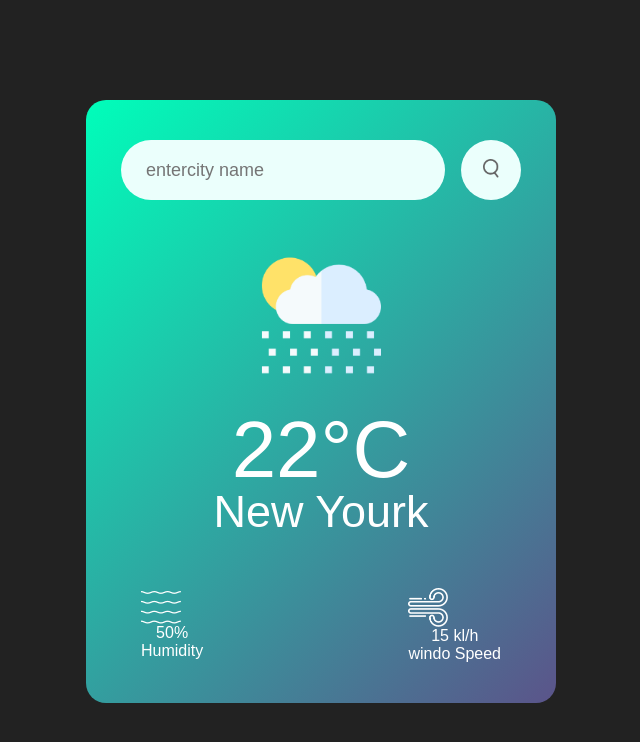
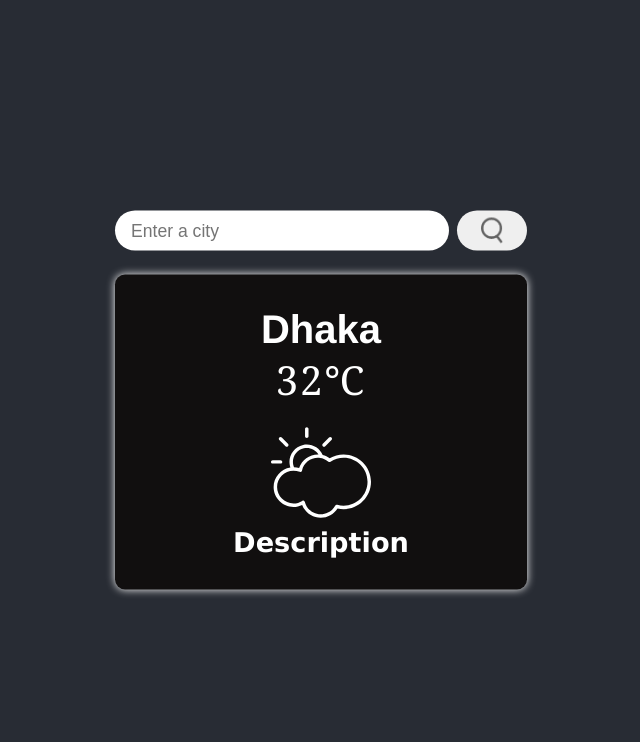
Before and after one commit to mahmudul7608/weather-report, a plain HTML site: page img/index.html in a window 1280 px wide. Shown: the whole page, without its empty margins (319-959 px from the left). Drawn offline with Linux system fonts and the light colour scheme.

Commit message:
change all them

```diff
--- a/img/index.html
+++ b/img/index.html
@@ -7,36 +7,58 @@
     <title>Weather report</title>
   </head>
   <body>
-    <div class="card">
-      <div class="search">
-        <input type="text" placeholder="entercity name" spellcheck="false" />
-        <button><img src="./search.png" /></button>
-      </div>
-      <div class="weather">
-        <img src="./rain.png" class="weather-icon" />
-        <h1 class="temp">22°C</h1>
-        <h2 class="city">New Yourk</h2>
-        <div class="detailes">
-          <div>
-            <div class="col">
-              <img src="./humidity.png" />
-            </div>
-            <div>
-              <p class="humidity">50%</p>
-              <p>Humidity</p>
-            </div>
-          </div>
-          <div>
-            <div class="col">
-              <img src="./wind.png" />
-            </div>
-            <div>
-              <p class="wind">15 kl/h</p>
-              <p>windo Speed</p>
-            </div>
-          </div>
+    <body class="canty">
+      <div class="container">
+        <div class="btn-container">
+          <input id="input-btn" type="text" placeholder="Enter a city" />
+          <button id="submit-btn"><img src="./search.png" alt=""></button>
+        </div>
+        <div class="box">
+          <h3 id="city">Dhaka</h3>
+          <p></p>
+          <p id="temp">32℃</p>
+          <svg
+            height="100px"
+            width="100px"
+            version="1.1"
+            id="Capa_1"
+            xmlns="http://www.w3.org/2000/svg"
+            xmlns:xlink="http://www.w3.org/1999/xlink"
+            viewBox="0 0 368.42 368.42"
+            xml:space="preserve"
+          >
+            <g>
+              <path
+                style="fill: #fff"
+                d="M131.821,56.912c3.525,0,6.391-2.861,6.391-6.391V23.897c0-3.53-2.861-6.391-6.391-6.391
+      c-3.53,0-6.391,2.861-6.391,6.391v26.624C125.43,54.051,128.291,56.912,131.821,56.912z M195.415,89.394
+      c1.637,0,3.274-0.626,4.52-1.871l22.893-22.893c2.497-2.497,2.497-6.549,0-9.034c-2.497-2.497-6.543-2.497-9.04,0l-22.893,22.893
+      c-2.497,2.497-2.497,6.549,0,9.034C192.146,88.768,193.783,89.394,195.415,89.394z M53.526,87.523
+      c1.246,1.246,2.877,1.871,4.514,1.871s3.274-0.626,4.514-1.871c2.497-2.497,2.497-6.538,0-9.034L39.662,55.595
+      c-2.497-2.497-6.543-2.497-9.034,0c-2.497,2.497-2.497,6.538,0,9.034C30.627,64.63,53.526,87.523,53.526,87.523z M41.533,145.117
+      c0-3.525-2.856-6.391-6.391-6.391H6.391c-3.525,0-6.391,2.866-6.391,6.391c0,3.53,2.861,6.391,6.391,6.391h28.751
+      C38.677,151.508,41.533,148.652,41.533,145.117z M267.509,117.552c-18.139,0-35.8,4.857-51.356,14.087
+      c-7.702-5.629-16.431-9.671-25.645-11.944c-11.89-27.489-41.973-43.703-72.296-37.051c-34.418,7.539-56.283,41.674-48.739,76.087
+      c0.522,2.371,1.229,4.645,2.007,6.891c-34.968,5.466-61.831,35.707-61.831,72.187c0,40.347,32.814,73.172,73.161,73.172
+      c11.123,0,22.045-2.551,32.003-7.419c10.612,28.24,37.676,47.352,68.396,47.352c25.27,0,48.544-12.972,61.907-34.152
+      c7.462,1.708,14.979,2.594,22.398,2.594c55.636,0,100.906-45.275,100.906-100.916C368.415,162.816,323.135,117.552,267.509,117.552
+      z M120.943,95.127c21.49-4.705,42.789,4.955,53.999,22.501c-0.647-0.016-1.289-0.076-1.936-0.076
+      c-32.014,0-59.618,20.282-69.419,50.121c-6.108-1.811-12.396-2.774-18.787-2.948c-1.169-2.785-2.176-5.668-2.839-8.724
+      C75.918,128.473,93.405,101.169,120.943,95.127z M267.509,306.576c-7.854,0-15.849-1.131-23.758-3.345
+      c-2.888-0.805-5.934,0.5-7.359,3.122c-10.568,19.602-30.937,31.786-53.189,31.786c-27.63,0-51.671-18.727-58.459-45.552
+      c-0.506-1.985-1.931-3.612-3.835-4.368c-0.761-0.299-1.561-0.451-2.361-0.451c-1.202,0-2.388,0.337-3.432,0.995
+      c-9.714,6.173-20.886,9.437-32.313,9.437c-33.293,0-60.384-27.092-60.384-60.39c0-33.303,27.087-60.395,60.384-60.395
+      c7.8,0,15.436,1.496,22.703,4.455c1.735,0.713,3.704,0.62,5.363-0.261c1.67-0.865,2.861-2.42,3.28-4.248
+      c6.249-27.701,30.453-47.042,58.851-47.042c2.665,0,5.314,0.228,7.936,0.577c4.765,0.636,9.415,1.822,13.88,3.552
+      c6.065,2.361,11.776,5.657,16.839,9.872c2.154,1.806,5.243,1.98,7.593,0.441c14.392-9.448,31.09-14.441,48.261-14.441
+      c48.598,0,88.124,39.531,88.124,88.118C355.633,267.044,316.097,306.576,267.509,306.576z"
+              />
+            </g>
+          </svg>
+          <h4 id="des">Description</h4>
         </div>
       </div>
-    </div>
+
+    <script src="script.js"></script>
   </body>
 </html>
--- a/img/style.css
+++ b/img/style.css
@@ -1,83 +1,82 @@
 * {
+  padding: O;
   margin: 0;
-  padding: 0;
-  font-family: "Poppins", sans-serif;
   box-sizing: border-box;
 }
-body {
-  background: #222;
+.container {
+  position: absolute;
+  top: 50%;
+  left: 50%;
+  width: 500px;
+  transform: translate(-50%, -50%);
+  -ms-transform: translate(-50%, -50%);
+  z-index: 99999;
+  border-radius: 10px;
+  transform: translate();
+  color: rgb(13, 13, 17);
+  padding: 44px;
+}
+.btn-container {
+  display: flex;
+  align-items: center;
+  gap: 0.5rem;
+  margin-bottom: 1.5rem;
+}
+.btn-container img{
+  height: 65%;
+  margin-top: 5px;
+  color: red;
+}
+.canty {
+  background: #282c34;
 }
 
-.card {
-  width: 90%;
-  max-width: 470px;
-  background: linear-gradient(135deg, #00feba, #5b548a);
+#submit-btn {
+  display: inline-block;
+  cursor: pointer;
+  height: 40px;
+  padding: 0 1.5rem;
+  font-size: 1.1rem;
+  border-radius: 25px;
+  font-family: Arial, Helvetica, sans-serif;
+  outline: none;
+  border: none;
+  color: #000;
+}
+.box {
+  padding: 2rem 0;
+  background: #110f0f;
   color: #fff;
-  margin: 100px auto 0;
-  border-radius: 20px;
-  padding: 40px 35px;
+  box-shadow: 0 0rem 0.5rem white;
   text-align: center;
+  border-radius: 10px;
 }
-.search {
+#des {
+  font-size: 1.7rem;
+  font-family: "Lucida Sans", "Lucida Sans Regular", "Lucida Grande",
+    "Lucida Sans Unicode", Geneva, Verdana, sans-serif;
+}
+#city {
+  font-size: 2.5rem;
+  font-family: "Franklin Gothic Medium", "Arial Narrow", Arial, sans-serif;
+}
+
+#input-btn {
   width: 100%;
-  display: flex;
-  align-items: center;
-  justify-content: space-between;
+  display: inline-block;
+  font-family: Arial, Helvetica, sans-serif;
+  height: 40px;
+  padding: 0 1rem;
+  font-size: 1.1rem;
+  border-radius: 25px;
+  outline: none;
+  border: none;
+  color: #333;
 }
-.search input {
-  border: 0;
-  outline: 0;
-  background: #ebfffc;
-  color: #555;
-  padding: 10px 25px;
-  height: 60px;
-  border-radius: 30px;
-  flex: 1;
-  margin-right: 16px;
-  font-size: 18px;
+
+#temp {
+  font-size: 2.5rem;
+  letter-spacing: 2px;
+  padding-bottom: 1rem;
+  font-family: Georgia, "Times New Roman", Times, serif;
 }
-.search button {
-  border: 0;
-  outline: 0;
-  background: #ebfffc;
-  border-radius: 50%;
-  width: 60px;
-  height: 60px;
-  cursor: pointer;
-}
-.search button img {
-  width: 16px;
-}
-.weather-icon {
-  width: 170px;
-  margin-top: 30px;
-}
-.weather h1 {
-  font-size: 80px;
-  font-weight: 500;
-}
-.weather h2 {
-  font-size: 45px;
-  font-weight: 400;
-  margin-top: -10px;
-}
-.detailes {
-  display: flex;
-  align-items: center;
-  justify-content: space-between;
-  padding: 0 20px;
-  margin-top: 50px;
-}
-.col {
-  display: flex;
-  align-items: center;
-  text-align: left;
-}
-.col img {
-  width: 40px;
-  margin-right: 10px;
-}
-.humidity .wind {
-  font-size: 28px;
-  margin-top: -6px ;
-}
```
Also changed, not shown: img/script.js (added).
